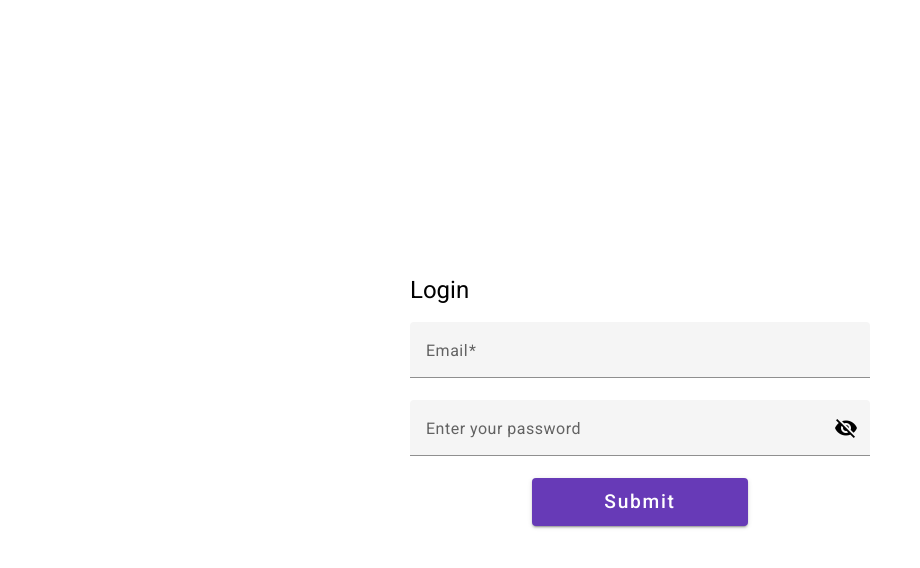
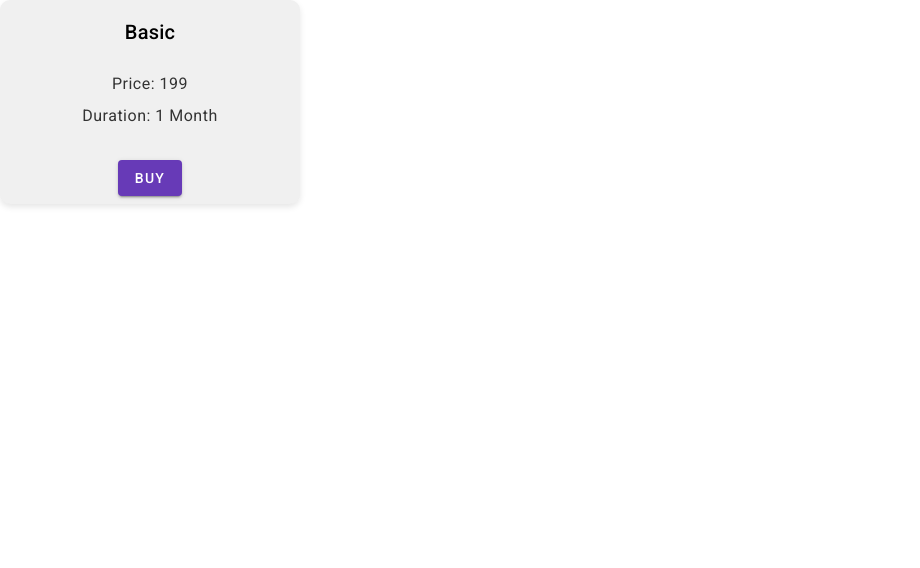
Before and after one commit to mayurbodhare/Subscription_Management_System, an Angular app in the folder front-end/subscription_management_system/: page / in a window 1280 px wide. Shown: the top 568 px of the page, without its empty margins (0-920 px from the left). Built offline with nearby package versions, Linux system fonts and the light colour scheme.

Commit message:
plan card created

```diff
--- a/front-end/subscription_management_system/src/app/app.component.html
+++ b/front-end/subscription_management_system/src/app/app.component.html
@@ -1 +1,2 @@
-<app-login></app-login>
+<!-- <app-login></app-login> -->
+<app-card></app-card>
--- a/front-end/subscription_management_system/src/app/app.config.ts
+++ b/front-end/subscription_management_system/src/app/app.config.ts
@@ -9,6 +9,6 @@ export const appConfig: ApplicationConfig = {
   providers: [
     provideRouter(routes),
     provideAnimationsAsync(),
-    provideHttpClient( withFetch(),),
+    provideHttpClient( withFetch(),), provideAnimationsAsync(),
   ],
 };
--- /dev/null
+++ b/front-end/subscription_management_system/src/app/card/card.component.css
@@ -0,0 +1,30 @@
+.example-card {
+  width: 300px;
+  background-color: #f0f0f0;
+  border-radius: 10px;
+  box-shadow: 0px 3px 6px rgba(0, 0, 0, 0.1);
+}
+
+.header {
+  display: flex;
+  justify-content: center;
+}
+
+.actions {
+  display: flex;
+  justify-content: center;
+}
+
+.content {
+  padding: 16px;
+}
+
+.info {
+  text-align: center;
+}
+
+.price,
+.duration {
+  margin: 8px 0;
+  color: #333;
+}
--- /dev/null
+++ b/front-end/subscription_management_system/src/app/card/card.component.html
@@ -0,0 +1,14 @@
+<mat-card class="example-card">
+    <mat-card-header class="header">
+        <mat-card-title>{{planName}}</mat-card-title>
+    </mat-card-header>
+    <mat-card-content class="content">
+        <div class="info">
+            <p class="price mat-body-1">Price: {{price}}</p>
+            <p class="duration mat-body-1">Duration: {{duration}}</p>
+        </div>
+    </mat-card-content>
+    <mat-card-actions class="actions">
+        <button mat-raised-button color="primary">BUY</button>
+    </mat-card-actions>
+</mat-card>
--- /dev/null
+++ b/front-end/subscription_management_system/src/app/card/card.component.ts
@@ -0,0 +1,16 @@
+import { Component } from '@angular/core';
+import { MatButtonModule } from '@angular/material/button';
+import { MatCardModule } from '@angular/material/card';
+
+@Component({
+  selector: 'app-card',
+  standalone: true,
+  imports: [MatCardModule, MatButtonModule],
+  templateUrl: './card.component.html',
+  styleUrl: './card.component.css',
+})
+export class CardComponent {
+  price = 199;
+  duration = '1 Month';
+  planName = 'Basic';
+}
--- a/front-end/subscription_management_system/src/app/login/login.component.ts
+++ b/front-end/subscription_management_system/src/app/login/login.component.ts
@@ -7,26 +7,37 @@ import {
   FormsModule,
   ReactiveFormsModule,
 } from '@angular/forms';
-import {ErrorStateMatcher} from '@angular/material/core';
-import { MatButtonModule } from '@angular/material/button';
-import {MatIconModule} from '@angular/material/icon';
-import {MatInputModule} from '@angular/material/input';
-import {MatFormFieldModule} from '@angular/material/form-field';
+import { ErrorStateMatcher } from '@angular/material/core';
+// import { MatIconModule } from '@angular/material/icon';
+import { MatInputModule } from '@angular/material/input';
+import { MatFormFieldModule } from '@angular/material/form-field';
 import { UserService } from '../../services/user.service';
 import { UserDTO } from '../../interface/userDTO';
+import { MatButtonModule } from '@angular/material/button';
+import { MatIconModule } from '@angular/material/icon';
 @Component({
   selector: 'app-login',
   standalone: true,
-  imports: [FormsModule, MatFormFieldModule, MatInputModule, ReactiveFormsModule, MatIconModule, MatButtonModule],
+  imports: [
+    FormsModule,
+    MatFormFieldModule,
+    MatInputModule,
+    ReactiveFormsModule,
+    MatIconModule,
+    MatButtonModule,
+  ],
   templateUrl: './login.component.html',
-  styleUrl: './login.component.css'
+  styleUrl: './login.component.css',
 })
 export class LoginComponent {
-  constructor(private userService: UserService){}
-  emailFormControl = new FormControl('', [Validators.required, Validators.email]);
+  constructor(private userService: UserService) {}
+  emailFormControl = new FormControl('', [
+    Validators.required,
+    Validators.email,
+  ]);
   hide = true;
-  email = "";
-  password = "";
+  email = '';
+  password = '';
   userDTO!: UserDTO;
 
   // async loginUser(){
@@ -42,17 +53,17 @@ export class LoginComponent {
 
   // }
 
-  loginUser(){
-      this.email = this.emailFormControl.value !== null ? this.emailFormControl.value: "";
+  loginUser() {
+    this.email =
+      this.emailFormControl.value !== null ? this.emailFormControl.value : '';
 
-    this.userService.loginUser(this.email,this.password).subscribe(
-      (response)=>{
+    this.userService
+      .loginUser(this.email, this.password)
+      .subscribe((response) => {
         console.log(response);
         this.userDTO = response.userDTO;
         console.log(this.userDTO);
         this.userService.loggedInUser = this.userDTO;
-      }
-    )
+      });
   }
-
 }
--- a/front-end/subscription_management_system/src/styles.css
+++ b/front-end/subscription_management_system/src/styles.css
@@ -5,3 +5,6 @@ body { margin: 0; font-family: Roboto, "Helvetica Neue", sans-serif; }
 
 html, body { height: 100%; }
 body { margin: 0; font-family: Roboto, "Helvetica Neue", sans-serif; }
+
+html, body { height: 100%; }
+body { margin: 0; font-family: Roboto, "Helvetica Neue", sans-serif; }
--- a/front-end/subscription_management_system/tsconfig.json
+++ b/front-end/subscription_management_system/tsconfig.json
@@ -19,10 +19,8 @@
     "target": "ES2022",
     "module": "ES2022",
     "useDefineForClassFields": false,
-    "lib": [
-      "ES2022",
-      "dom"
-    ]
+    "lib": ["ES2022", "dom"],
+    "typeRoots": ["node_modules/@angular/material"]
   },
   "angularCompilerOptions": {
     "enableI18nLegacyMessageIdFormat": false,
```
Also changed, not shown: front-end/subscription_management_system/src/app/app.component.ts (+6 -5 lines), 2 other files (tests, documents, lock files or other folders).
